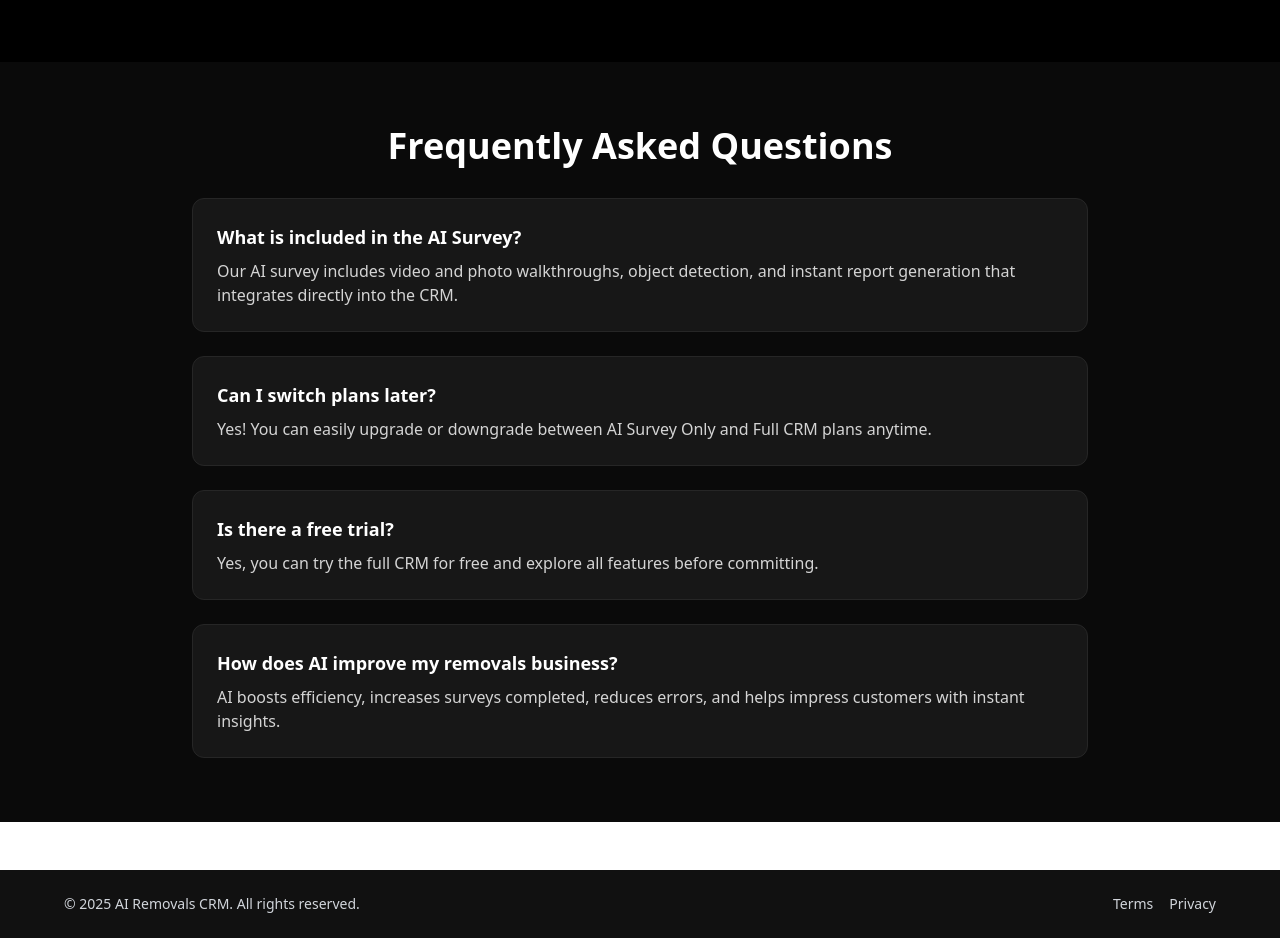
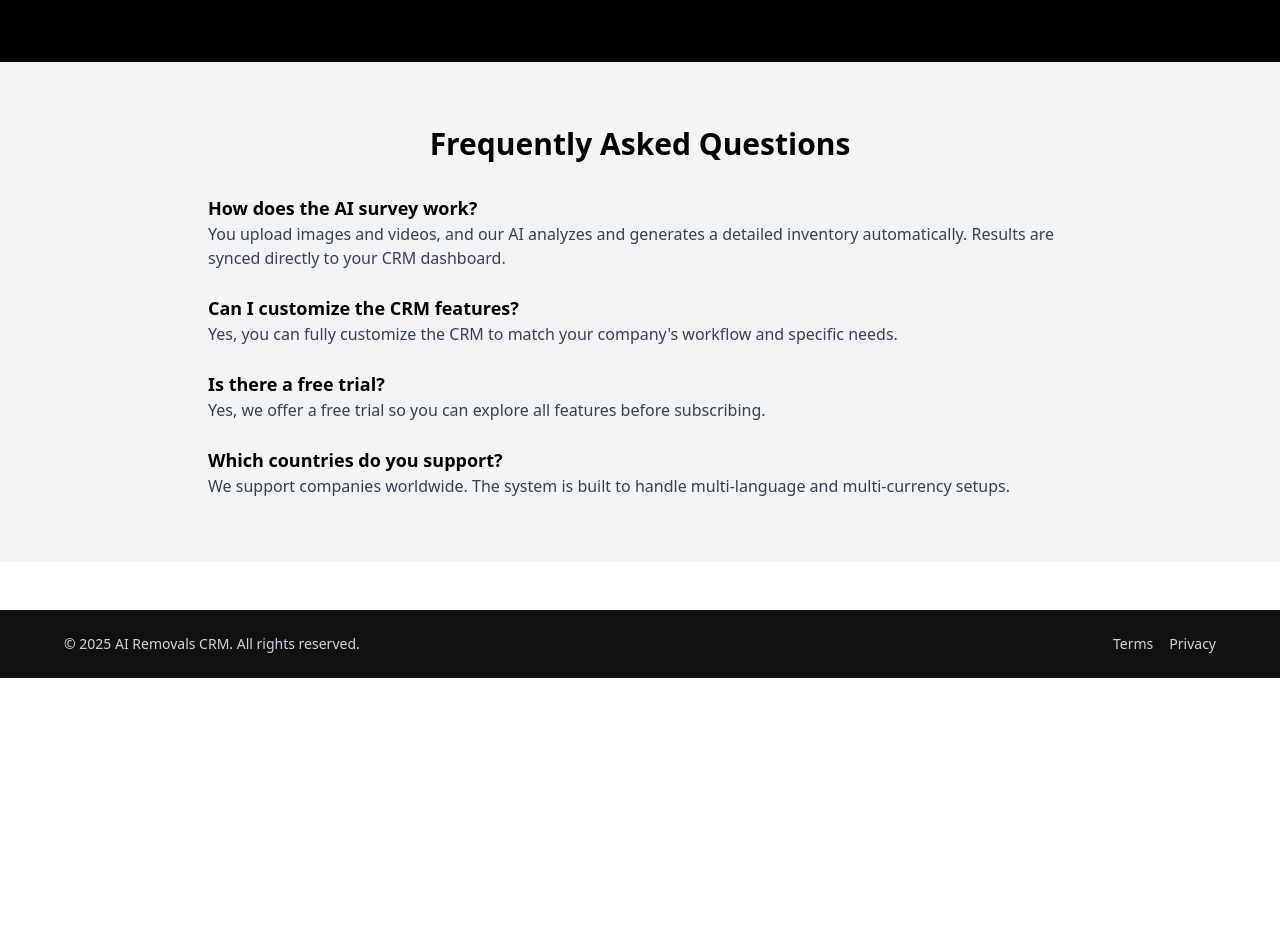
Before and after one commit to Gullmegler/mitt-prosjekt, a React (Create React App) app: page / in a window 1280 px wide. Shown: the part 2892-3830 px from the top of the page. After the commit the page ends 3570 px from the top, so only its background shows below. Built offline with nearby package versions, Linux system fonts and the light colour scheme.

Commit message:
Update FAQSection.jsx

```diff
--- a/src/components/FAQSection.jsx
+++ b/src/components/FAQSection.jsx
@@ -1,38 +1,39 @@
 import React from "react";
 
-const faqs = [
-  {
-    question: "What is included in the AI Survey?",
-    answer: "Our AI survey includes video and photo walkthroughs, object detection, and instant report generation that integrates directly into the CRM."
-  },
-  {
-    question: "Can I switch plans later?",
-    answer: "Yes! You can easily upgrade or downgrade between AI Survey Only and Full CRM plans anytime."
-  },
-  {
-    question: "Is there a free trial?",
-    answer: "Yes, you can try the full CRM for free and explore all features before committing."
-  },
-  {
-    question: "How does AI improve my removals business?",
-    answer: "AI boosts efficiency, increases surveys completed, reduces errors, and helps impress customers with instant insights."
-  }
-];
-
-export default function FAQSection() {
+const FAQSection = () => {
   return (
-    <section className="bg-neutral-950 text-white py-16 px-6">
-      <div className="max-w-4xl mx-auto text-center">
-        <h2 className="text-3xl md:text-4xl font-bold mb-8">Frequently Asked Questions</h2>
-        <div className="space-y-6 text-left">
-          {faqs.map((faq, index) => (
-            <div key={index} className="bg-neutral-900 p-6 rounded-xl border border-neutral-800">
-              <h3 className="text-lg font-semibold">{faq.question}</h3>
-              <p className="mt-2 text-neutral-300">{faq.answer}</p>
-            </div>
-          ))}
+    <div className="bg-gray-100 py-16" id="faq">
+      <div className="max-w-4xl mx-auto px-4">
+        <h2 className="text-3xl font-bold mb-8 text-center">Frequently Asked Questions</h2>
+        <div className="space-y-6">
+          <div>
+            <h3 className="font-semibold text-lg">How does the AI survey work?</h3>
+            <p className="text-gray-700">
+              You upload images and videos, and our AI analyzes and generates a detailed inventory automatically. Results are synced directly to your CRM dashboard.
+            </p>
+          </div>
+          <div>
+            <h3 className="font-semibold text-lg">Can I customize the CRM features?</h3>
+            <p className="text-gray-700">
+              Yes, you can fully customize the CRM to match your company's workflow and specific needs.
+            </p>
+          </div>
+          <div>
+            <h3 className="font-semibold text-lg">Is there a free trial?</h3>
+            <p className="text-gray-700">
+              Yes, we offer a free trial so you can explore all features before subscribing.
+            </p>
+          </div>
+          <div>
+            <h3 className="font-semibold text-lg">Which countries do you support?</h3>
+            <p className="text-gray-700">
+              We support companies worldwide. The system is built to handle multi-language and multi-currency setups.
+            </p>
+          </div>
         </div>
       </div>
-    </section>
+    </div>
   );
-}
+};
+
+export default FAQSection;
```
